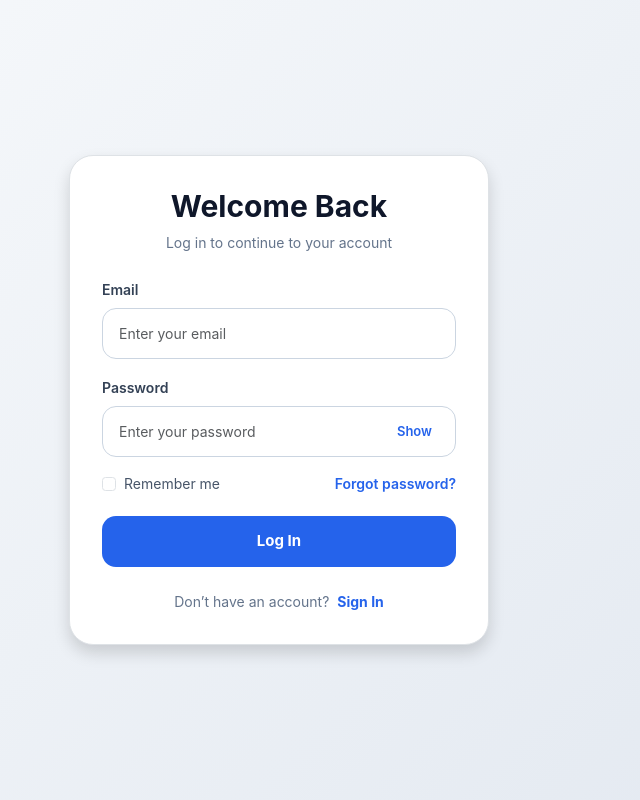
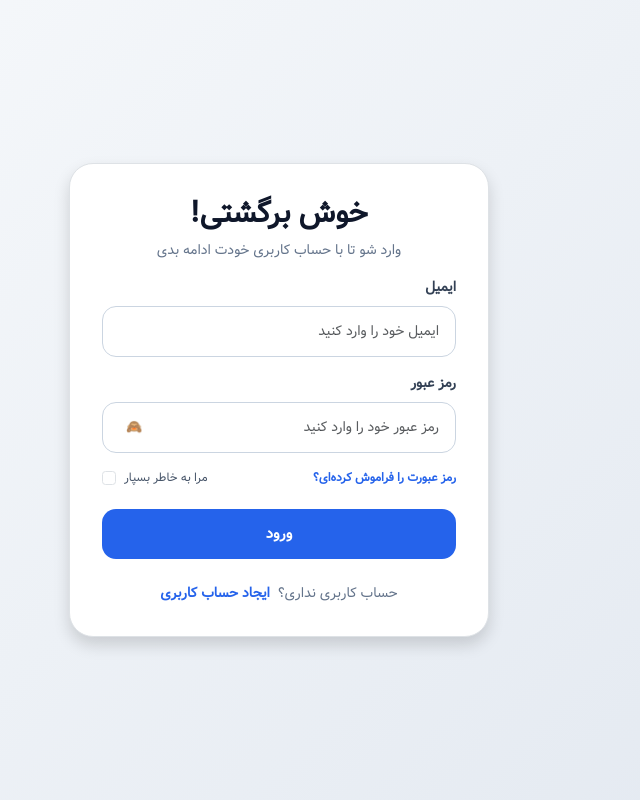
Before and after one commit to ARS6666/Mentoral_web, a React (Create React App) app in the folder mentora_web/: page /login in a window 1280 px wide. Shown: the whole page, without its empty margins (361-1001 px from the left). Built offline with nearby package versions, Linux system fonts and the light colour scheme.

Commit message:
improving Login.js

```diff
--- a/mentora_web/src/App.js
+++ b/mentora_web/src/App.js
@@ -25,7 +25,7 @@ const AppContent = () => {
         <Route path="/reports" element={<Reports />} />
         <Route path="/profile" element={<Profile />} />
         <Route path="/practice" element={<Practice />} />
-        <Route path="/plannignassisatant" element={<PlanningAssistant />} />
+        <Route path="/planningassisatant" element={<PlanningAssistant />} />
         <Route path="/login" element={<Login />} />
         <Route path="/focustimer" element={<FocusTimer />} />
       </Routes>
--- a/mentora_web/src/components/Login.js
+++ b/mentora_web/src/components/Login.js
@@ -1,6 +1,7 @@
 import React, { useState } from "react";
+import { Link } from "react-router-dom";
 
-const Login = ({ onSubmit, onNavigateToSignIn }) => {
+const Login = ({ onSubmit }) => {
   const [email, setEmail] = useState("");
   const [password, setPassword] = useState("");
   const [remember, setRemember] = useState(false);
@@ -18,7 +19,8 @@ const Login = ({ onSubmit, onNavigateToSignIn }) => {
       className="min-vh-100 d-flex align-items-center justify-content-center px-3"
       style={{
         background: "linear-gradient(135deg, #f8fafc 0%, #e2e8f0 100%)",
-        fontFamily: "Inter, Arial, sans-serif",
+        fontFamily: "Vazir, Inter, Arial, sans-serif",
+        direction: "rtl",
       }}
     >
       <div
@@ -31,7 +33,7 @@ const Login = ({ onSubmit, onNavigateToSignIn }) => {
           borderColor: "#e2e8f0",
         }}
       >
-        <div className="text-center mb-4">
+        <div className="text-center mb-3">
           <h1
             className="fw-bold mb-2"
             style={{
@@ -39,8 +41,9 @@ const Login = ({ onSubmit, onNavigateToSignIn }) => {
               color: "#0f172a",
             }}
           >
-            Welcome Back
+            خوش برگشتی!
           </h1>
+
           <p
             className="mb-0"
             style={{
@@ -48,100 +51,78 @@ const Login = ({ onSubmit, onNavigateToSignIn }) => {
               color: "#64748b",
             }}
           >
-            Log in to continue to your account
+            وارد شو تا با حساب کاربری خودت ادامه بدی
           </p>
         </div>
 
         <form onSubmit={handleSubmit}>
           <div className="mb-3">
             <label
-              className="form-label fw-semibold"
+              className="form-label fw-semibold d-flex align-items-center justify-content-start"
               style={{
                 fontSize: "14px",
                 color: "#334155",
               }}
             >
-              Email
+              ایمیل
             </label>
+
             <input
               type="email"
               className="form-control"
-              placeholder="Enter your email"
+              placeholder="ایمیل خود را وارد کنید"
               value={email}
               onChange={(e) => setEmail(e.target.value)}
               required
-              style={{
-                padding: "14px 16px",
-                borderRadius: "14px",
-                borderColor: "#cbd5e1",
-                fontSize: "14px",
-              }}
+              style={inputStyle}
             />
           </div>
 
           <div className="mb-3">
             <label
-              className="form-label fw-semibold"
+              className="form-label fw-semibold d-flex align-items-center justify-content-start"
               style={{
                 fontSize: "14px",
                 color: "#334155",
               }}
             >
-              Password
+              رمز عبور
             </label>
 
             <div className="position-relative d-flex align-items-center">
               <input
                 type={showPassword ? "text" : "password"}
                 className="form-control"
-                placeholder="Enter your password"
+                placeholder="رمز عبور خود را وارد کنید"
                 value={password}
                 onChange={(e) => setPassword(e.target.value)}
                 required
                 style={{
-                  padding: "14px 16px",
-                  paddingRight: "72px",
-                  borderRadius: "14px",
-                  borderColor: "#cbd5e1",
-                  fontSize: "14px",
+                  ...inputStyle,
+                  paddingLeft: "72px",
                 }}
               />
+
               <button
                 type="button"
                 onClick={() => setShowPassword((prev) => !prev)}
-                className="btn position-absolute"
+                className="btn position-absolute start-0"
                 style={{
-                  right: "12px",
                   border: "none",
                   background: "transparent",
                   color: "#2563eb",
                   fontWeight: 600,
                   fontSize: "13px",
                   boxShadow: "none",
+                  marginLeft: "12px",
                 }}
               >
-                {showPassword ? "Hide" : "Show"}
+                {showPassword ? "🙊" : "🙈"}
               </button>
             </div>
           </div>
 
           <div className="d-flex justify-content-between align-items-center gap-2 flex-wrap mb-3">
-            <label
-              className="d-flex align-items-center gap-2"
-              style={{
-                fontSize: "14px",
-                color: "#475569",
-              }}
-            >
-              <input
-                type="checkbox"
-                className="form-check-input m-0"
-                checked={remember}
-                onChange={(e) => setRemember(e.target.checked)}
-              />
-              <span style={{ fontSize: "14px" }}>Remember me</span>
-            </label>
-
             <button
               type="button"
               className="btn p-0"
@@ -150,13 +131,29 @@ const Login = ({ onSubmit, onNavigateToSignIn }) => {
                 background: "transparent",
                 color: "#2563eb",
                 cursor: "pointer",
-                fontSize: "14px",
+                fontSize: "12px",
                 fontWeight: 600,
                 boxShadow: "none",
               }}
             >
-              Forgot password?
+              رمز عبورت را فراموش کرده‌ای؟
             </button>
+
+            <label
+              className="d-flex align-items-center gap-2"
+              style={{
+                fontSize: "14px",
+                color: "#475569",
+              }}
+            >
+              <span style={{ fontSize: "12px" }}>مرا به خاطر بسپار</span>
+              <input
+                type="checkbox"
+                className="form-check-input m-0"
+                checked={remember}
+                onChange={(e) => setRemember(e.target.checked)}
+              />
+            </label>
           </div>
 
           <button
@@ -172,7 +169,7 @@ const Login = ({ onSubmit, onNavigateToSignIn }) => {
               fontSize: "15px",
             }}
           >
-            Log In
+            ورود
           </button>
         </form>
 
@@ -183,11 +180,11 @@ const Login = ({ onSubmit, onNavigateToSignIn }) => {
               fontSize: "14px",
             }}
           >
-            Don’t have an account?
+            حساب کاربری نداری؟
           </span>
-          <button
-            type="button"
-            onClick={onNavigateToSignIn}
+
+          <Link
+            to="/signin"
             className="btn p-0 fw-bold"
             style={{
               border: "none",
@@ -195,14 +192,24 @@ const Login = ({ onSubmit, onNavigateToSignIn }) => {
               color: "#2563eb",
               fontSize: "14px",
               boxShadow: "none",
+              textDecoration: "none",
             }}
           >
-            Sign In
-          </button>
+            ایجاد حساب کاربری
+          </Link>
         </div>
       </div>
     </div>
   );
 };
 
+const inputStyle = {
+  width: "100%",
+  padding: "14px 16px",
+  borderRadius: "14px",
+  border: "1px solid #cbd5e1",
+  fontSize: "14px",
+  backgroundColor: "#ffffff",
+};
+
 export default Login;
```
